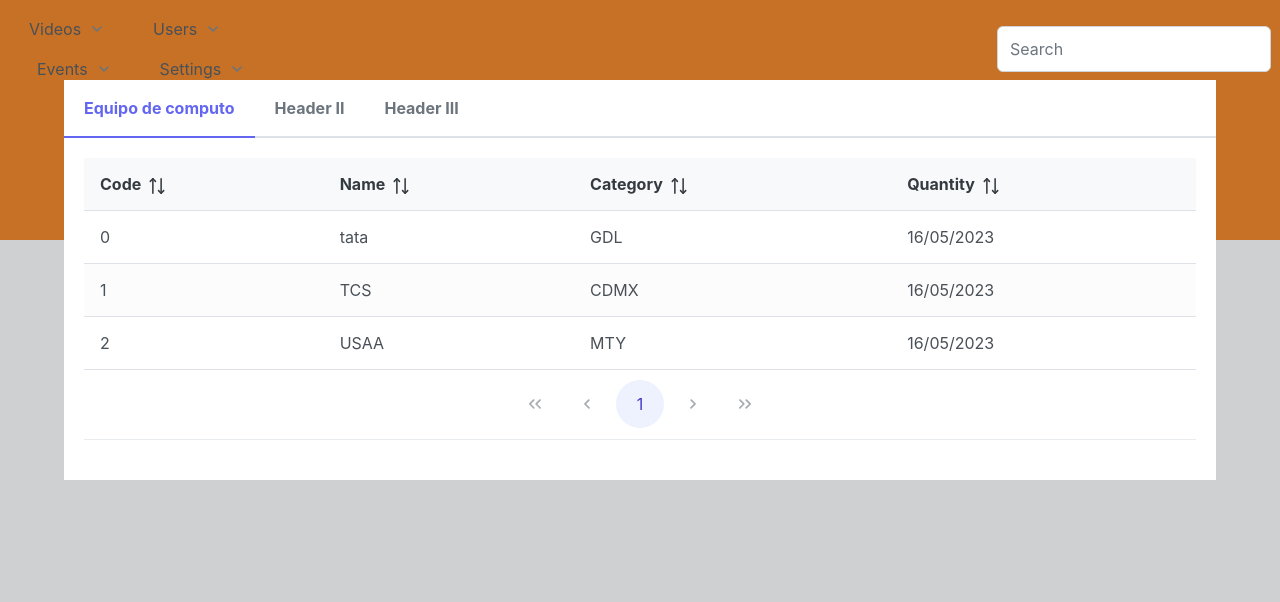
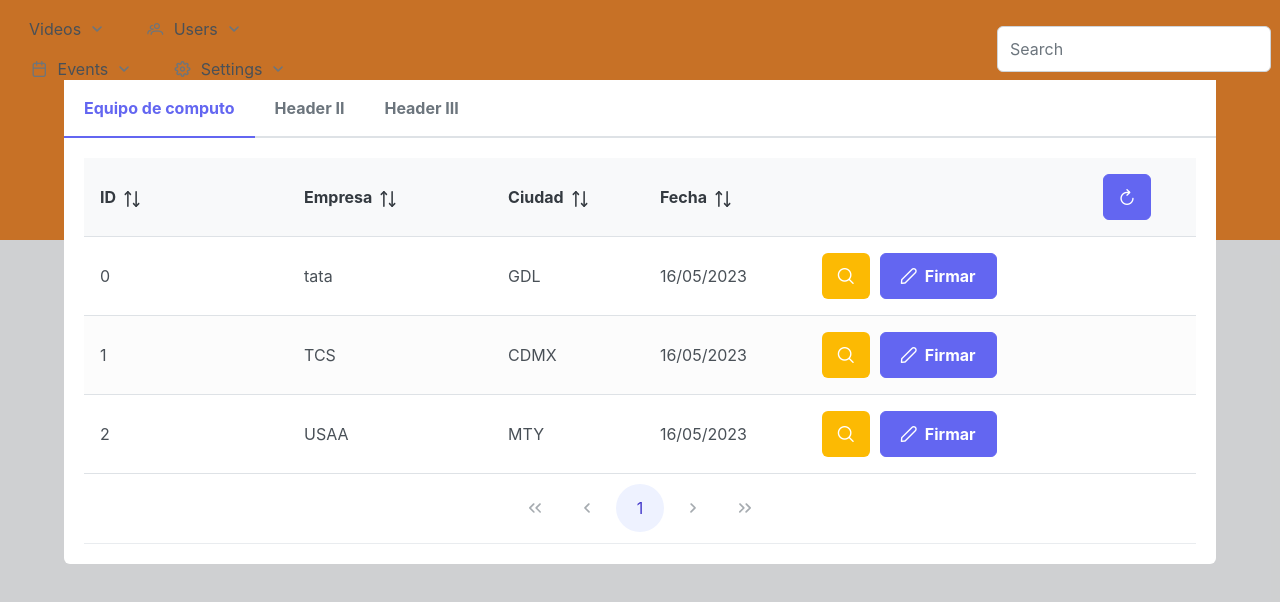
Before and after one commit to erivera95/inventario, a React (Create React App) app in the folder portal/: page /menu in a window 1280 px wide. Shown: the top 602 px of the page. Built offline with nearby package versions, Linux system fonts and the light colour scheme.

Commit message:
Maquetacion de botones con iconos. solo UX

```diff
--- a/portal/src/containers/equipomenu/equipo.js
+++ b/portal/src/containers/equipomenu/equipo.js
@@ -1,13 +1,44 @@
 import React, { useState } from "react";
 import { DataTable } from "primereact/datatable";
 import { Column } from "primereact/column";
-
+import { Button } from "primereact/button";
+import "primeicons/primeicons.css";
 const EquipoContainer = (props) => {
+  const { handlePrintRow, handleButtonClick } = props;
   const [products, setProducts] = useState([
     { id: "0", Empresa: "tata", ciudad: "GDL", FechaDeCaptura: "16/05/2023" },
     { id: "1", Empresa: "TCS", ciudad: "CDMX", FechaDeCaptura: "16/05/2023" },
     { id: "2", Empresa: "USAA", ciudad: "MTY", FechaDeCaptura: "16/05/2023" },
   ]);
+
+  const rowButtonTemplate = (rowData) => {
+    return (
+      <div style={{ display: "flex", flexDirection: "row" }}>
+        <Button
+          icon="pi pi-search"
+          onClick={() => handlePrintRow(rowData)}
+          style={{
+            backgroundColor: "#fcba03",
+            border: "#6366f100",
+            margin: "0px",
+          }}
+        />
+        <Button
+          icon="pi pi-pencil"
+          onClick={() => handlePrintRow(rowData)}
+          label="Firmar"
+          style={{ marginLeft: "10px" }}
+        />
+      </div>
+    );
+  };
+
+  const headerButtonTemplate = (
+    <Button
+      icon="pi pi-refresh"
+      onClick={handleButtonClick}
+    />
+  );
   return (
     <div>
       <DataTable
@@ -18,10 +49,38 @@ const EquipoContainer = (props) => {
         stripedRows
         removableSort
       >
-        <Column field="id" header="Code" sortable></Column>
-        <Column field="Empresa" header="Name" sortable></Column>
-        <Column field="ciudad" header="Category" sortable></Column>
-        <Column field="FechaDeCaptura" header="Quantity" sortable></Column>
+        <Column
+          field="id"
+          header="ID"
+          sortable
+          style={{ width: "150px" }}
+        ></Column>
+        <Column
+          field="Empresa"
+          header="Empresa"
+          sortable
+          style={{ width: "150px" }}
+        ></Column>
+        <Column
+          field="ciudad"
+          header="Ciudad"
+          sortable
+          style={{ width: "100px" }}
+        ></Column>
+        <Column
+          field="FechaDeCaptura"
+          header="Fecha"
+          sortable
+          style={{ width: "100px" }}
+        ></Column>
+        <Column
+          body={rowButtonTemplate}
+          style={{ width: "3rem", textAlign: "center" }}
+        />
+        <Column
+          header={headerButtonTemplate}
+          style={{ width: "3rem", textAlign: "center" }}
+        />
       </DataTable>
     </div>
   );
--- a/portal/src/containers/equipomenu/index.js
+++ b/portal/src/containers/equipomenu/index.js
@@ -1,12 +1,15 @@
-import React from 'react'
-import EquipoContainer from './equipo'
+import React from "react";
+import EquipoContainer from "./equipo";
 
 function EquipoMenu() {
+  const handlePrintRow = (rowData) => {
+    console.log(rowData);
+  };
   return (
     <div>
-        <EquipoContainer/>
+      <EquipoContainer handlePrintRow={handlePrintRow} />
     </div>
-  )
+  );
 }
 
-export default EquipoMenu
+export default EquipoMenu;
```
